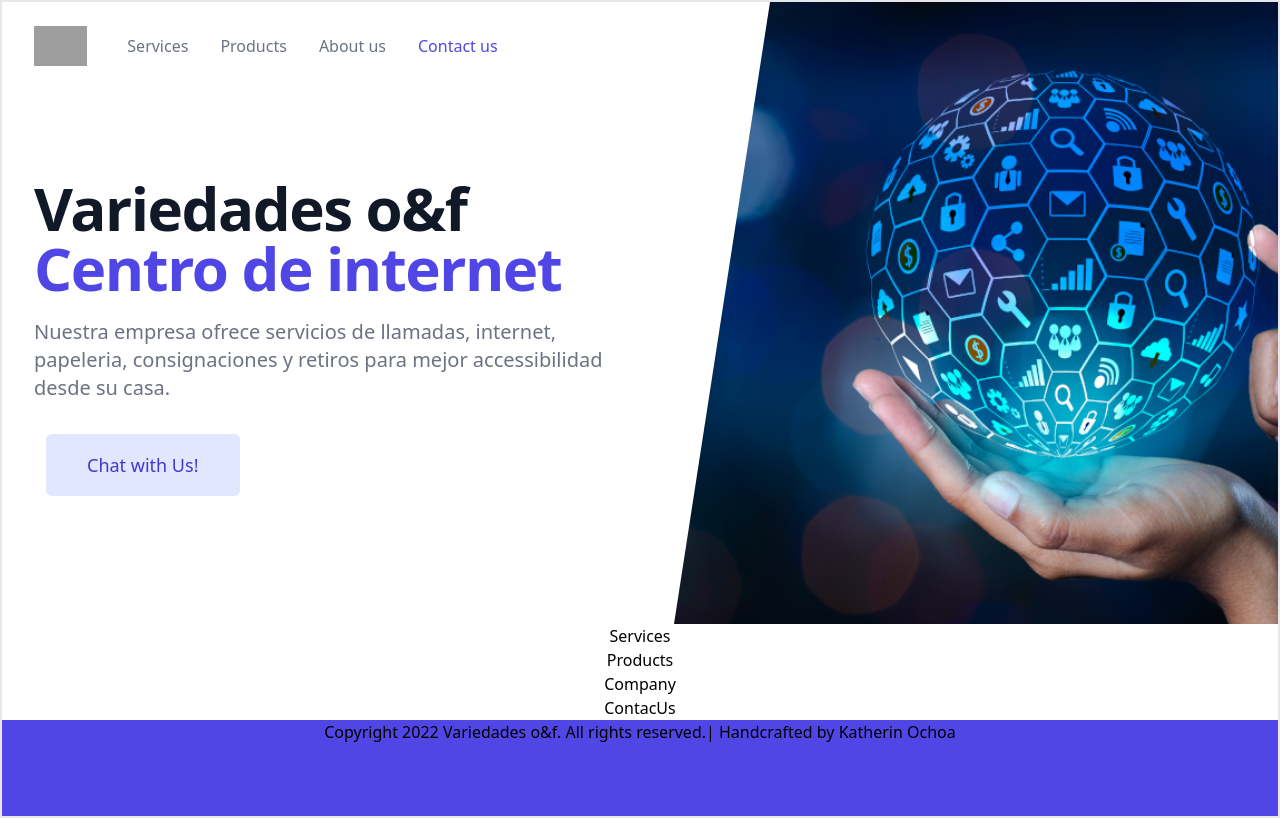
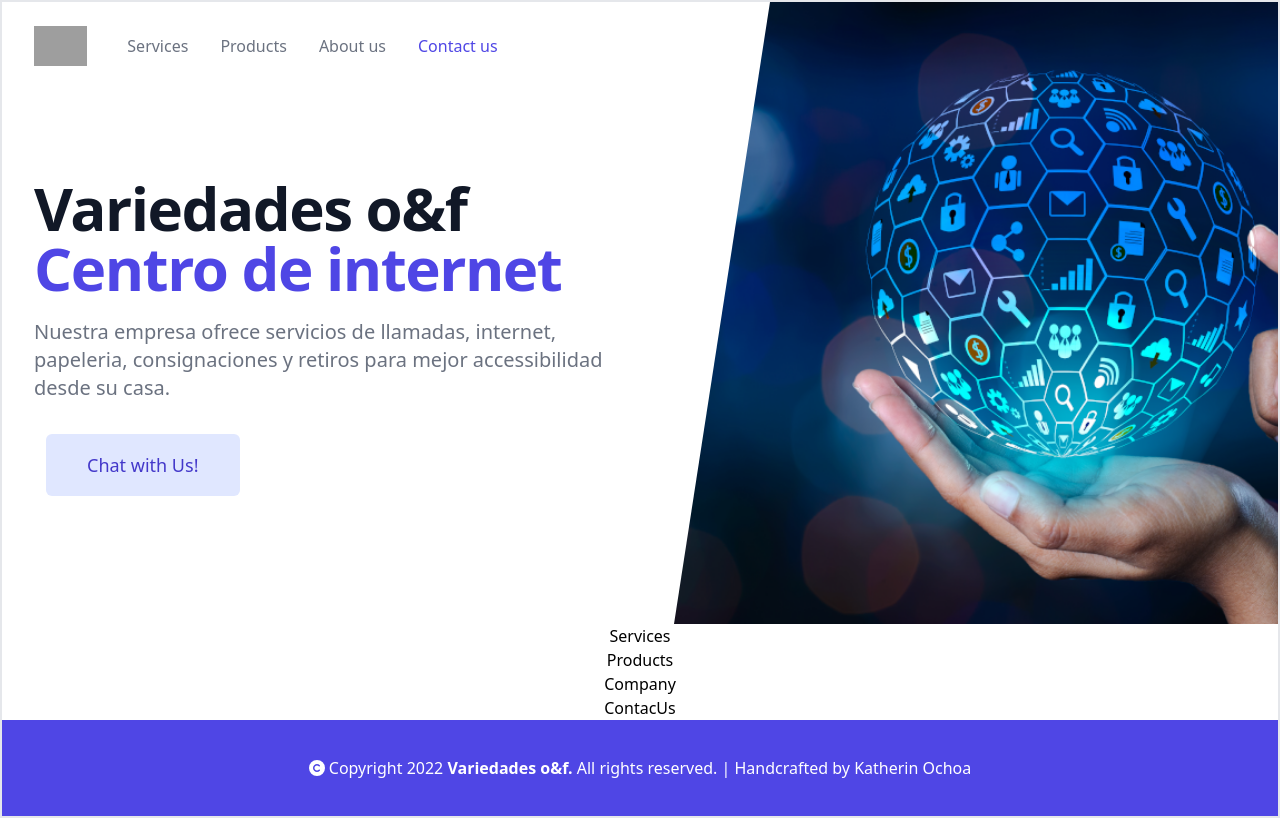
Before and after one commit to katherin26/React-projectEcommerce, a React (Create React App) app in the folder react-projectEcommerce/client/: page / in a window 1280 px wide. Built offline with nearby package versions, Linux system fonts and the light colour scheme; grey boxes are pictures that could not be loaded.

Commit message:
added Footer

```diff
--- a/react-projectEcommerce/client/package.json
+++ b/react-projectEcommerce/client/package.json
@@ -3,6 +3,9 @@
   "version": "0.1.0",
   "private": true,
   "dependencies": {
+    "@fortawesome/fontawesome-svg-core": "^1.3.0",
+    "@fortawesome/free-solid-svg-icons": "^6.0.0",
+    "@fortawesome/react-fontawesome": "^0.1.17",
     "@testing-library/jest-dom": "^5.16.2",
     "@testing-library/react": "^12.1.2",
     "@testing-library/user-event": "^13.5.0",
--- a/react-projectEcommerce/client/src/components/Footer/Footer.jsx
+++ b/react-projectEcommerce/client/src/components/Footer/Footer.jsx
@@ -1,10 +1,15 @@
 import React from "react";
+import { FontAwesomeIcon } from "@fortawesome/react-fontawesome";
+import { faCopyright } from "@fortawesome/free-solid-svg-icons";
 
 function Footer() {
   return (
-    <div className="w-auto bg-indigo-600 h-24">
-      Copyright 2022 Variedades o&f. All rights reserved.| Handcrafted by
-      Katherin Ochoa
+    <div className="w-auto bg-indigo-600 h-24 flex items-center justify-center">
+      <span className="text-white">
+        <FontAwesomeIcon icon={faCopyright} className="mr-1" />
+        Copyright 2022 <b>Variedades o&f.</b> All rights reserved. | Handcrafted
+        by Katherin Ochoa
+      </span>
     </div>
   );
 }
```
Also changed, not shown: 2 other files (tests, documents, lock files or other folders).
